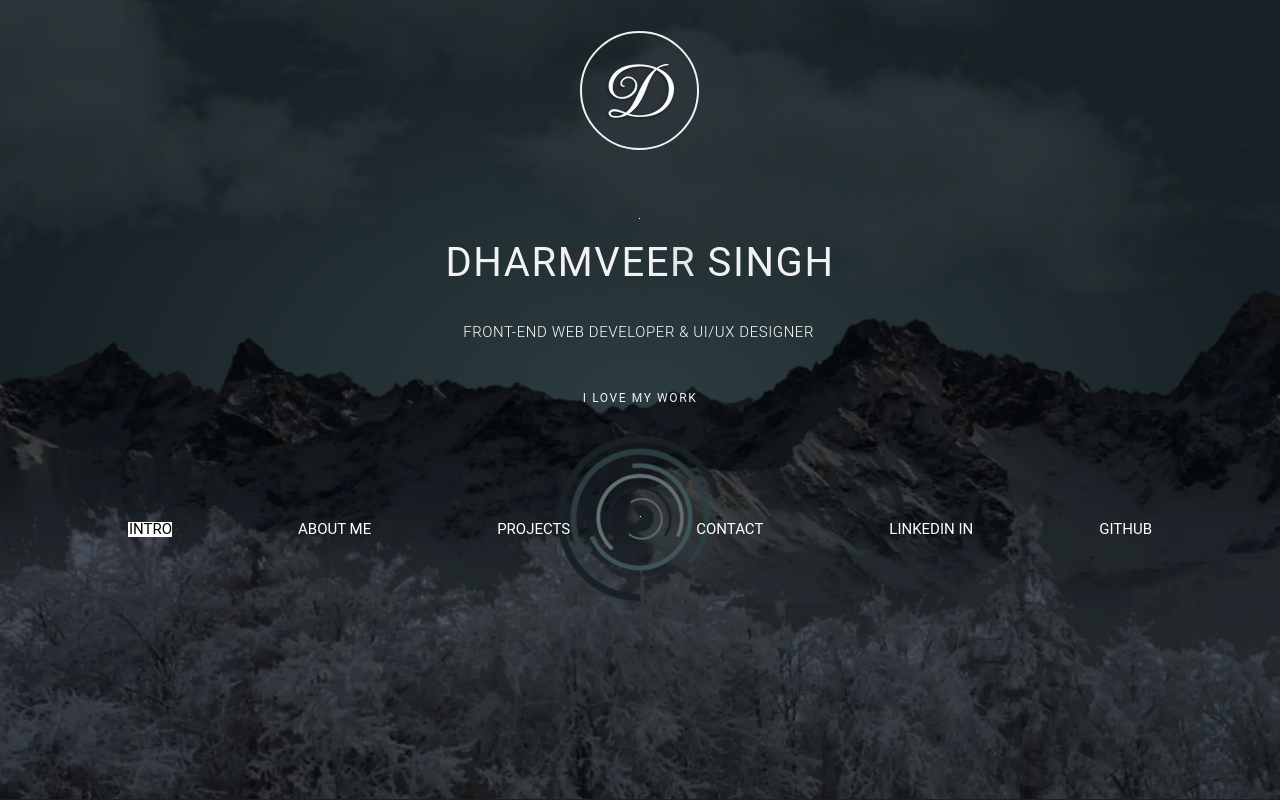
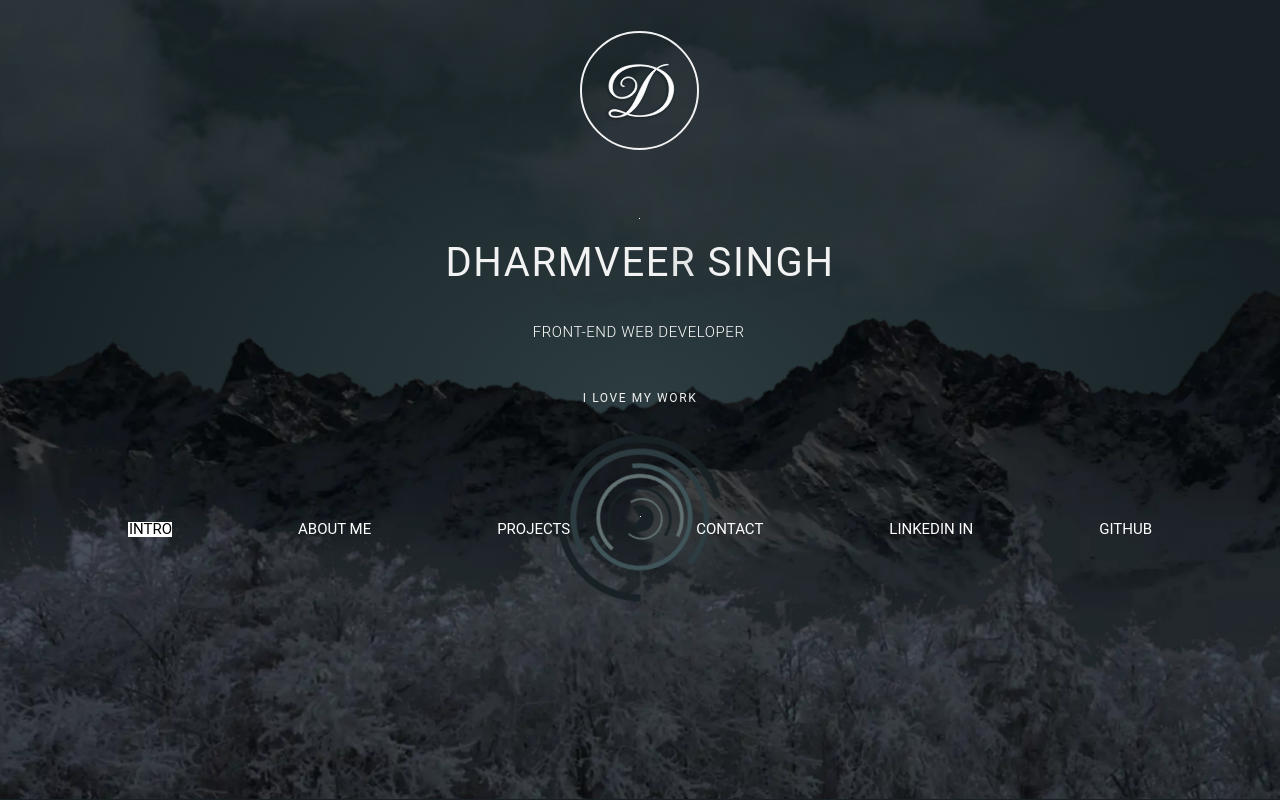
Before and after one commit to Dharmveer47/portfolio2.0, a React (Create React App) app: page / in a window 1280 px wide. Built offline with nearby package versions, Linux system fonts and the light colour scheme.

Commit message:
cloud floating and data changes

```diff
--- a/src/components/DummyDatas/data.ts
+++ b/src/components/DummyDatas/data.ts
@@ -11,7 +11,7 @@ export const dataReact = [
   },
   {
     subject: "NEXT Js",
-    A: 20,
+    A: 80,
     fullMark: 100,
   },
   {
--- a/src/components/HeroInro.tsx
+++ b/src/components/HeroInro.tsx
@@ -29,7 +29,7 @@ const HeroInro = () => {
           <span>H</span>
         </div>
       </div>
-      <Des time={5}>FRONT-END WEB DEVELOPER & UI/UX DESIGNER</Des>
+      <Des time={5}>FRONT-END WEB DEVELOPER</Des>
       <Des time={5.5}>PRIMARY FOCUS ON REACT.JS AND CSS</Des>
         <SmallDes>I LOVE MY WORK</SmallDes>
     </>
--- a/src/pages/Landing.tsx
+++ b/src/pages/Landing.tsx
@@ -22,6 +22,7 @@ import { Footer } from "../components/Footer";
 import ParticlesComponents from "../components/particles/Particles";
 import About from "./About";
 import Projects from "./Projects";
+
 // import { HashLink } from 'react-router-hash-link';
 // interface Props {
 //     scale?: number;
--- a/src/styles/landing.styled.ts
+++ b/src/styles/landing.styled.ts
@@ -162,6 +162,22 @@ export const Cloude = styled.img<{ scale: number; size: number }>`
   z-index: -1;
   transform: translateZ(${(props) => `${props.size}px`})
     scale(${(props) => props.scale});
+  animation: float 10s ease-in-out infinite;
+
+  @keyframes float {
+    0% {
+      transform: translateZ(${(props) => `${props.size}px`})
+        scale(${(props) => props.scale}) translateY(0);
+    }
+    50% {
+      transform: translateZ(${(props) => `${props.size}px`})
+        scale(${(props) => props.scale}) translateY(15px);
+    }
+    100% {
+      transform: translateZ(${(props) => `${props.size}px`})
+        scale(${(props) => props.scale}) translateY(0);
+    }
+  }
 `;
 
 const TextAnimation = keyframes`
```
Also changed, not shown: src/Img/treeC.png (added).
